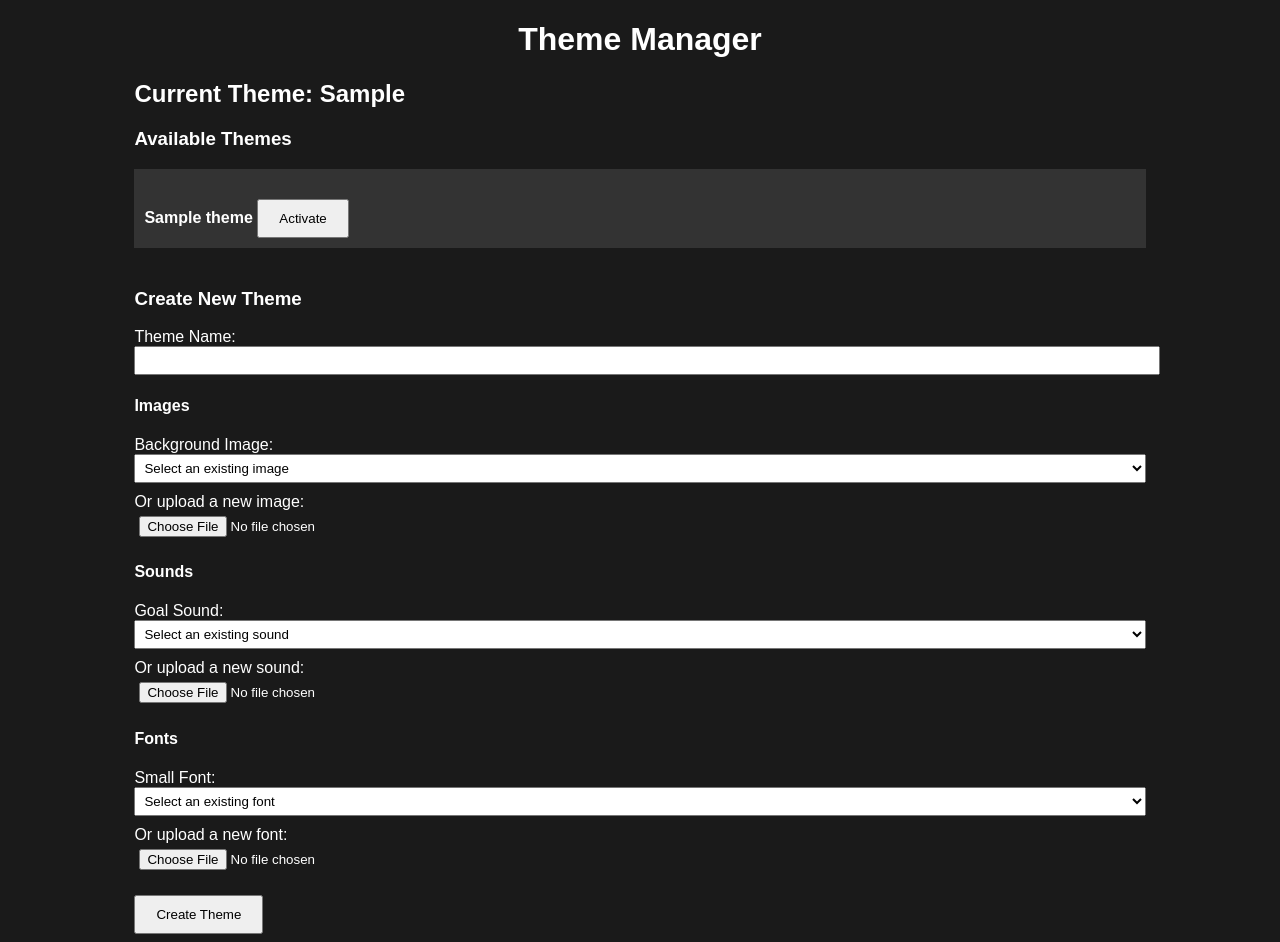
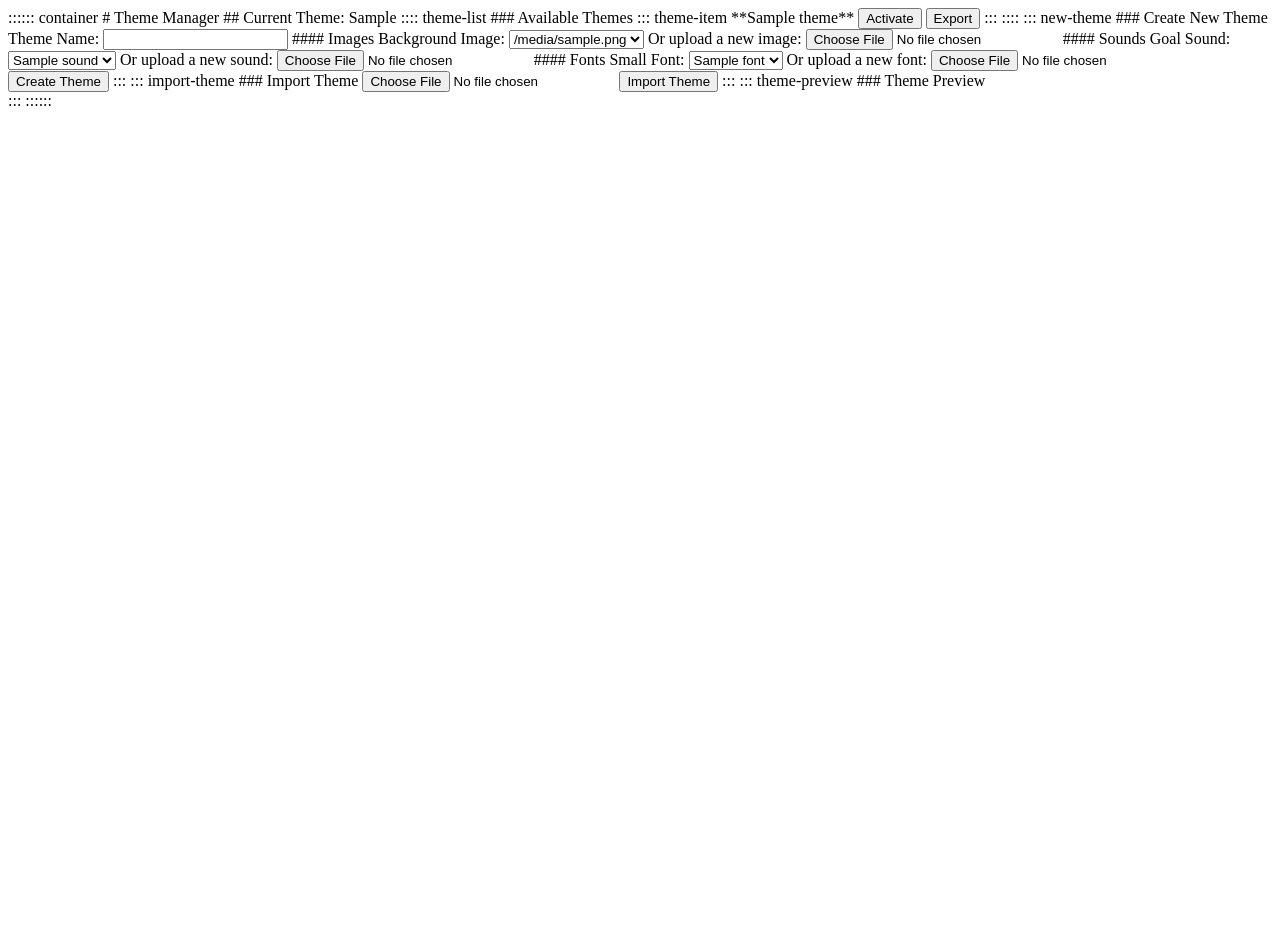
Before and after one commit to iceman23e/bubble-hockey-2, a Flask app: template templates/theme_manager.html in a window 1280 px wide. After the commit the page ends 106 px from the top, so only its background shows below. Run offline with Flask 2, Linux system fonts and the light colour scheme; the template is opened without the code that fills it: most values are stand-ins (such as "Sample title", 1, 10 or a date in 2020).

Commit message:
Update theme_manager.html
added preview

```diff
--- a/templates/theme_manager.html
+++ b/templates/theme_manager.html
@@ -1,89 +1,119 @@
-<!-- templates/theme_manager.html -->
+<!-- theme_manager.html -->
+:::::: container
+# Theme Manager
 
-<!DOCTYPE html>
-<html>
-<head>
-    <title>Theme Manager</title>
-    <style>
-        /* Add your styles here to enhance the page */
-        body { font-family: Arial, sans-serif; background-color: #1a1a1a; color: #fff; }
-        .container { width: 80%; margin: 0 auto; }
-        h1 { text-align: center; }
-        .theme-list { margin: 20px 0; }
-        .theme-item { padding: 10px; background-color: #333; margin-bottom: 10px; }
-        .theme-item form { display: inline; }
-        .new-theme { margin-top: 40px; }
-        label { display: block; margin-top: 10px; }
-        input[type="text"], input[type="file"], select { width: 100%; padding: 5px; }
-        button { padding: 10px 20px; margin-top: 20px; }
-    </style>
-</head>
-<body>
-    <div class="container">
-        <h1>Theme Manager</h1>
-        <h2>Current Theme: {{ current_theme }}</h2>
-        <div class="theme-list">
-            <h3>Available Themes</h3>
+## Current Theme: {{ current_theme }}
+
+:::: theme-list
+### Available Themes
+
 {% if themes %}
     {% for theme in themes %}
-                    <div class="theme-item">
-                        <strong>{{ theme }}</strong>
-                        <form method="POST">
-                            <input type="hidden" name="selected_theme" value="{{ theme }}">
-                            <button type="submit">Activate</button>
-                        </form>
-                    </div>
+    ::: theme-item
+    **{{ theme }}**
+    <button class="theme-select" data-theme-id="{{ theme }}">Activate</button>
+    <button onclick="exportTheme('{{ theme }}')">Export</button>
+    :::
     {% endfor %}
 {% else %}
-                <p>No themes available. Create a new theme below.</p>
+    No themes available. Create a new theme below.
 {% endif %}
-        </div>
+::::
 
-        <div class="new-theme">
-            <h3>Create New Theme</h3>
-            <form method="POST" enctype="multipart/form-data">
-                <label for="theme_name">Theme Name:</label>
-                <input type="text" name="theme_name" required>
+::: new-theme
+### Create New Theme
 
-                <!-- Asset Selection -->
-                <h4>Images</h4>
-                <label for="asset_background_image">Background Image:</label>
-                <select name="asset_background_image">
-                    <option value="">Select an existing image</option>
+Theme Name: <input type="text" id="new-theme-name">
+
+#### Images
+
+Background Image:
+<select id="background-image">
     {% for image in available_images %}
     <option value="{{ image }}">{{ image }}</option>
     {% endfor %}
 </select>
-                <label for="upload_image_background_image">Or upload a new image:</label>
-                <input type="file" name="upload_image_background_image" accept="image/*">
+Or upload a new image: <input type="file" id="upload-background-image">
 
-                <h4>Sounds</h4>
-                <label for="asset_goal_sound">Goal Sound:</label>
-                <select name="asset_goal_sound">
-                    <option value="">Select an existing sound</option>
+#### Sounds
+
+Goal Sound:
+<select id="goal-sound">
     {% for sound in available_sounds %}
     <option value="{{ sound }}">{{ sound }}</option>
     {% endfor %}
 </select>
-                <label for="upload_sound_goal_sound">Or upload a new sound:</label>
-                <input type="file" name="upload_sound_goal_sound" accept="audio/*">
+Or upload a new sound: <input type="file" id="upload-goal-sound">
 
-                <h4>Fonts</h4>
-                <label for="asset_font_small">Small Font:</label>
-                <select name="asset_font_small">
-                    <option value="">Select an existing font</option>
+#### Fonts
+
+Small Font:
+<select id="small-font">
     {% for font in available_fonts %}
     <option value="{{ font }}">{{ font }}</option>
     {% endfor %}
 </select>
-                <label for="upload_font_font_small">Or upload a new font:</label>
-                <input type="file" name="upload_font_font_small" accept=".ttf">
+Or upload a new font: <input type="file" id="upload-small-font">
 
-                <!-- Add more asset types as needed -->
+<button onclick="createTheme()">Create Theme</button>
+:::
 
-                <button type="submit">Create Theme</button>
-            </form>
+::: import-theme
+### Import Theme
+<input type="file" id="import-theme-file">
+<button onclick="importTheme()">Import Theme</button>
+:::
+
+::: theme-preview
+### Theme Preview
+<div id="preview-container">
+    <!-- Preview content will be dynamically loaded here -->
 </div>
-    </div>
-</body>
-</html>
+:::
+
+::::::
+
+<script>
+function updatePreview(themeId) {
+    fetch(`/theme_preview/${themeId}`)
+        .then(response => response.text())
+        .then(html => {
+            document.getElementById('preview-container').innerHTML = html;
+        });
+}
+
+document.querySelectorAll('.theme-select').forEach(button => {
+    button.addEventListener('click', function() {
+        updatePreview(this.dataset.themeId);
+    });
+});
+
+function exportTheme(themeName) {
+    window.location.href = `/export_theme/${themeName}`;
+}
+
+function importTheme() {
+    const fileInput = document.getElementById('import-theme-file');
+    const formData = new FormData();
+    formData.append('theme_file', fileInput.files[0]);
+
+    fetch('/import_theme', {
+        method: 'POST',
+        body: formData
+    })
+    .then(response => response.text())
+    .then(result => {
+        alert(result);
+        location.reload();
+    })
+    .catch(error => {
+        console.error('Error:', error);
+    });
+}
+
+function createTheme() {
+    // Implementation for theme creation
+    // This should collect all the input values and send them to the server
+    // Similar to the import function above
+}
+</script>
```
Lines whose indentation alone changed are shown as unchanged.
